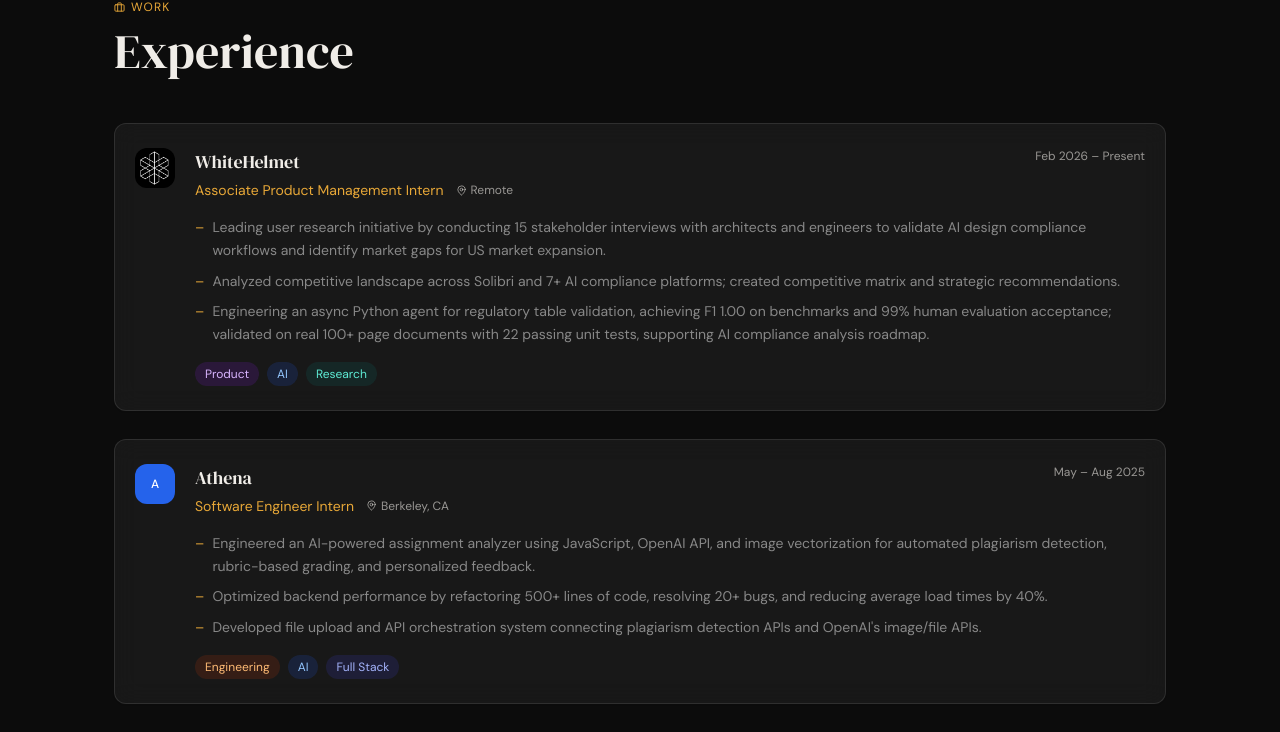
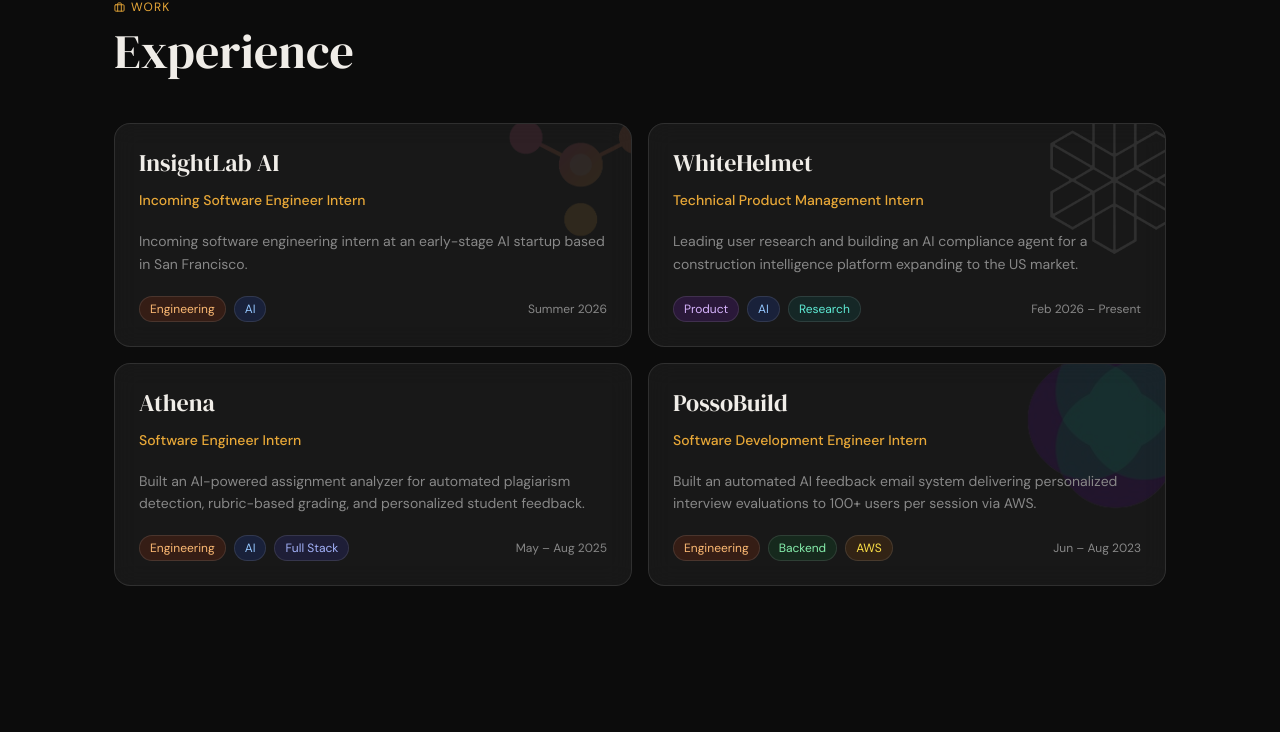
Before and after one commit to KrithinKamineni/Portfolio, a Next.js app: page / in a window 1280 px wide. Shown: the part 1439-2171 px from the top of the page. Built offline with nearby package versions, Linux system fonts and the light colour scheme.

Commit message:
update experience layout and data

```diff
--- a/components/Experience.tsx
+++ b/components/Experience.tsx
@@ -1,8 +1,9 @@
 "use client";
 
-import Image from "next/image";
-import { Briefcase, MapPin } from "lucide-react";
-import { experiences } from "@/data/experience";
+/* eslint-disable @next/next/no-img-element */
+import { useState, useEffect } from "react";
+import { Briefcase, X, ExternalLink } from "lucide-react";
+import { experiences, type Experience } from "@/data/experience";
 import FadeIn from "./FadeIn";
 
 const tagColors: Record<string, string> = {
@@ -15,76 +16,122 @@
   AWS: "text-yellow-300 bg-yellow-900/30",
 };
 
-function CompanyLogo({ exp }: { exp: typeof experiences[0] }) {
-  const logoEl = exp.logoImage ? (
-    <Image
-      src={exp.logoImage}
-      alt={`${exp.company} logo`}
-      width={40}
-      height={40}
-      className="w-10 h-10 rounded-xl object-cover"
-    />
-  ) : (
+const logoWatermarks: Record<string, { src: string; filter?: string }> = {
+  WhiteHelmet: { src: "/whitehelmet-logo-Picsart-BackgroundRemover.jpg", filter: "grayscale(1) brightness(10)" },
+  PossoBuild: { src: "/possobuild-logo-Picsart-BackgroundRemover.png" },
+  "InsightLab AI": { src: "/insightlab-logo.png" },
+};
+
+function ExperienceModal({ exp, onClose }: { exp: Experience; onClose: () => void }) {
+  useEffect(() => {
+    const onKey = (e: KeyboardEvent) => { if (e.key === "Escape") onClose(); };
+    window.addEventListener("keydown", onKey);
+    document.body.style.overflow = "hidden";
+    return () => {
+      window.removeEventListener("keydown", onKey);
+      document.body.style.overflow = "";
+    };
+  }, [onClose]);
+
+  return (
     <div
-      className="w-10 h-10 rounded-xl flex items-center justify-center font-sans text-xs font-medium"
-      style={{ backgroundColor: exp.logoBg, color: exp.logoColor }}
+      className="fixed inset-0 z-[100] bg-black/70 backdrop-blur-sm flex items-center justify-center p-6"
+      onClick={onClose}
     >
-      {exp.logo}
+      <div
+        className="relative bg-[#111111] rounded-2xl max-w-lg w-full max-h-[85vh] overflow-y-auto p-8 shadow-2xl"
+        onClick={(e) => e.stopPropagation()}
+      >
+        {/* Close button */}
+        <button
+          onClick={onClose}
+          className="absolute top-5 right-5 text-text-secondary hover:text-text-primary transition-colors"
+          aria-label="Close"
+        >
+          <X size={20} />
+        </button>
+
+        {/* Header */}
+        <h3 className="font-serif text-4xl text-text-primary mb-2">{exp.company}</h3>
+        <p className="font-sans text-base text-accent font-medium mb-6">{exp.role}</p>
+
+        {/* Bullets */}
+        <ul className="space-y-5 mb-8">
+          {exp.bullets.map((bullet, i) => (
+            <li key={i} className="flex items-start gap-3">
+              <span className="text-accent mt-0.5 flex-shrink-0">▷</span>
+              <p className="font-sans text-sm text-text-secondary leading-relaxed">{bullet}</p>
+            </li>
+          ))}
+        </ul>
+
+        {/* Visit Website */}
+        {exp.website && (
+          <a
+            href={exp.website}
+            target="_blank"
+            rel="noopener noreferrer"
+            className="btn-shimmer-light inline-flex items-center gap-2 font-sans text-sm font-medium px-5 py-2.5 rounded-full text-black hover:scale-105 transition-all duration-150"
+          >
+            Visit Website <ExternalLink size={14} />
+          </a>
+        )}
+      </div>
     </div>
   );
-
-  if (exp.website) {
-    return (
-      <a href={exp.website} target="_blank" rel="noopener noreferrer" aria-label={`${exp.company} website`} className="flex-shrink-0 hover:scale-105 transition-all duration-150">
-        {logoEl}
-      </a>
-    );
-  }
-  return <div className="flex-shrink-0">{logoEl}</div>;
 }
 
-function ExperienceCard({ exp, index }: { exp: typeof experiences[0]; index: number }) {
+function ExperienceCard({ exp, index, onClick }: { exp: Experience; index: number; onClick: () => void }) {
+  const watermark = logoWatermarks[exp.company];
+
   return (
     <FadeIn delay={index * 0.08}>
-      <div className="group flex gap-5 py-6 px-5 bg-white/5 backdrop-blur-md border border-white/10 rounded-xl hover:border-white/20 mb-4 transition-all duration-200 shadow-sm">
-        <CompanyLogo exp={exp} />
+      <div
+        onClick={onClick}
+        className="relative bg-white/5 backdrop-blur-md border border-white/10 rounded-2xl overflow-hidden p-6 cursor-pointer hover:-translate-y-1 hover:border-white/20 transition-all duration-200"
+      >
+        {/* Watermark logo */}
+        {watermark && (
+          <div className="absolute -top-10 -right-12 w-48 h-48 opacity-10 pointer-events-none select-none">
+            <img
+              src={watermark.src}
+              alt=""
+              className="w-full h-full object-contain"
+              style={watermark.filter ? { filter: watermark.filter } : undefined}
+            />
+          </div>
+        )}
 
-        <div className="flex-1 min-w-0">
-          <div className="flex flex-col sm:flex-row sm:items-start sm:justify-between gap-1 mb-1">
-            <h3 className="font-serif text-lg text-text-primary">{exp.company}</h3>
-            <span className="font-sans text-xs text-text-primary/60 whitespace-nowrap">{exp.period}</span>
-          </div>
-          <div className="flex flex-wrap items-center gap-3 mb-4">
-            <span className="font-sans text-sm text-accent">{exp.role}</span>
-            <span className="flex items-center gap-1 font-sans text-xs text-text-primary/60">
-              <MapPin size={11} />
-              {exp.location}
-            </span>
-          </div>
+        {/* Top row */}
+        <div className="flex items-start justify-between gap-4 mb-3 relative z-10">
+          <h3 className="font-serif text-2xl text-text-primary leading-tight">{exp.company}</h3>
+        </div>
 
-          {exp.bullets.length > 0 && (
-            <ul className="space-y-2 mb-4">
-              {exp.bullets.map((bullet, i) => (
-                <li key={i} className="font-sans text-sm text-text-secondary leading-relaxed flex items-start gap-2">
-                  <span className="text-accent flex-shrink-0 leading-relaxed">–</span>
-                  <span>{bullet}</span>
-                </li>
-              ))}
-            </ul>
-          )}
+        {/* Role */}
+        <p className="font-sans text-sm text-accent font-medium mb-5 relative z-10">{exp.role}</p>
 
+        {/* Summary */}
+        <p className="font-sans text-sm text-text-secondary leading-relaxed mb-5 relative z-10">
+          {exp.summary}
+        </p>
+
+        {/* Tags + period */}
+        <div className="flex items-center justify-between gap-4 relative z-10">
           <div className="flex flex-wrap gap-2">
             {exp.tags.map((tag) => (
               <span
                 key={tag}
-                className={`font-sans text-xs px-2.5 py-1 rounded-full ${
-                  tagColors[tag] ?? "text-text-secondary bg-background"
+                className={`font-sans text-xs px-2.5 py-1 rounded-full border border-white/10 ${
+                  tagColors[tag] ?? "text-text-secondary"
                 }`}
               >
                 {tag}
               </span>
             ))}
           </div>
+          <span className="font-sans text-xs text-text-secondary whitespace-nowrap flex-shrink-0">
+            {exp.period}
+          </span>
         </div>
       </div>
     </FadeIn>
@@ -92,6 +139,8 @@
 }
 
 export default function Experience() {
+  const [selected, setSelected] = useState<Experience | null>(null);
+
   return (
     <section id="experience" className="py-20 md:py-28 bg-background scroll-mt-20">
       <div className="max-w-content mx-auto px-6">
@@ -105,12 +154,14 @@
           </div>
         </FadeIn>
 
-        <div className="flex flex-col gap-3">
+        <div className="grid md:grid-cols-2 gap-4">
           {experiences.map((exp, i) => (
-            <ExperienceCard key={exp.company} exp={exp} index={i} />
+            <ExperienceCard key={exp.company} exp={exp} index={i} onClick={() => setSelected(exp)} />
           ))}
         </div>
       </div>
+
+      {selected && <ExperienceModal exp={selected} onClose={() => setSelected(null)} />}
     </section>
   );
 }
--- a/data/experience.ts
+++ b/data/experience.ts
@@ -9,25 +9,40 @@
   logoBg: string;
   logoImage?: string;
   website?: string;
+  summary: string;
   bullets: string[];
 }
 
 export const experiences: Experience[] = [
   {
+    company: "InsightLab AI",
+    location: "San Francisco, CA",
+    role: "Incoming Software Engineer Intern",
+    period: "Summer 2026",
+    tags: ["Engineering", "AI"],
+    logo: "IL",
+    logoColor: "#FFFFFF",
+    logoBg: "#111111",
+    website: "https://insightlabai.dev/",
+    summary: "Incoming software engineering intern at an early-stage AI startup based in San Francisco.",
+    bullets: [],
+  },
+  {
     company: "WhiteHelmet",
     location: "Remote",
-    role: "Associate Product Management Intern",
+    role: "Technical Product Management Intern",
     period: "Feb 2026 – Present",
     tags: ["Product", "AI", "Research"],
     logo: "WH",
     logoColor: "#FFFFFF",
     logoBg: "#1a1a1a",
-    logoImage: "/whitehelmet-logo.jpg",
+    logoImage: "/whitehelmet-logo-Picsart-BackgroundRemover.jpg",
     website: "https://www.whitehelmet.sa/",
+    summary: "Leading user research and building an AI compliance agent for a construction intelligence platform expanding to the US market.",
     bullets: [
       "Leading user research initiative by conducting 15 stakeholder interviews with architects and engineers to validate AI design compliance workflows and identify market gaps for US market expansion.",
       "Analyzed competitive landscape across Solibri and 7+ AI compliance platforms; created competitive matrix and strategic recommendations.",
-      "Engineering an async Python agent for regulatory table validation, achieving F1 1.00 on benchmarks and 99% human evaluation acceptance; validated on real 100+ page documents with 22 passing unit tests, supporting AI compliance analysis roadmap.",
+      "Engineering an async Python agent for regulatory table validation, achieving F1 1.00 on benchmarks and 99% human evaluation acceptance; validated on real 100+ page documents with 22 passing unit tests.",
     ],
   },
   {
@@ -39,6 +54,7 @@
     logo: "A",
     logoColor: "#FFFFFF",
     logoBg: "#2563EB",
+    summary: "Built an AI-powered assignment analyzer for automated plagiarism detection, rubric-based grading, and personalized student feedback.",
     bullets: [
       "Engineered an AI-powered assignment analyzer using JavaScript, OpenAI API, and image vectorization for automated plagiarism detection, rubric-based grading, and personalized feedback.",
       "Optimized backend performance by refactoring 500+ lines of code, resolving 20+ bugs, and reducing average load times by 40%.",
@@ -54,8 +70,9 @@
     logo: "PB",
     logoColor: "#FFFFFF",
     logoBg: "#059669",
-    logoImage: "/possobuild-logo.jpg",
+    logoImage: "/possobuild-logo-Picsart-BackgroundRemover.png",
     website: "https://www.possobuild.ai/",
+    summary: "Built an automated AI feedback email system delivering personalized interview evaluations to 100+ users per session via AWS.",
     bullets: [
       "Built an automated feedback email system using Python, AWS SES, and PostgreSQL delivering AI-generated interview evaluations to 100+ users per session.",
       "Optimized backend performance by resolving 15+ bugs and improving database query efficiency 20% via SQL indexing.",
```
Also changed, not shown: next-env.d.ts, public/possobuild-logo-Picsart-BackgroundRemover.png (added), public/whitehelmet-logo-Picsart-BackgroundRemover.jpg (added).
